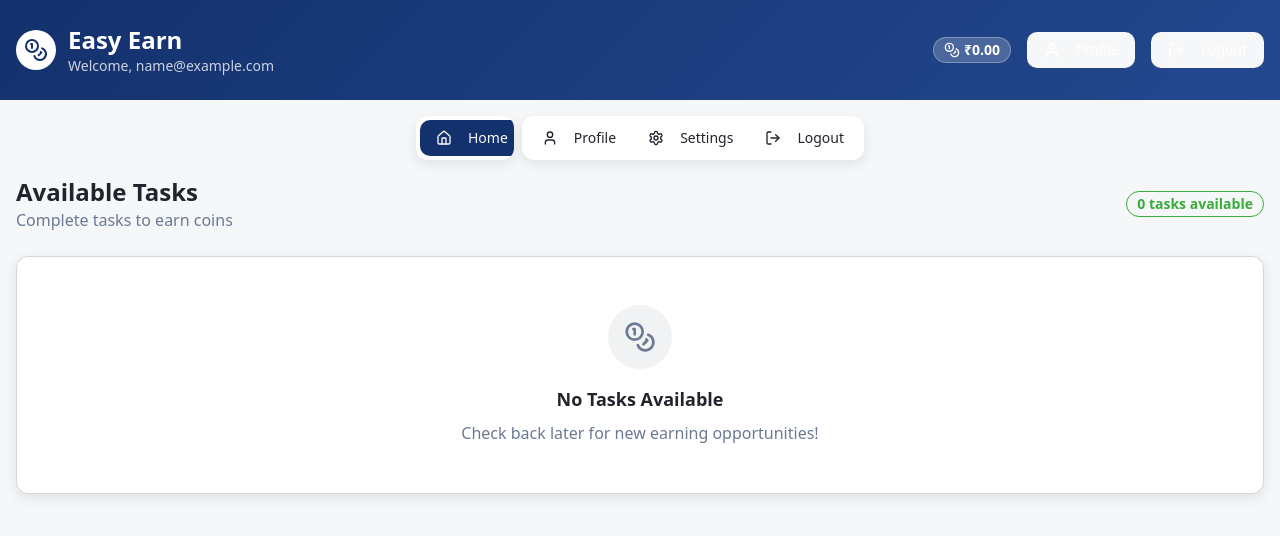
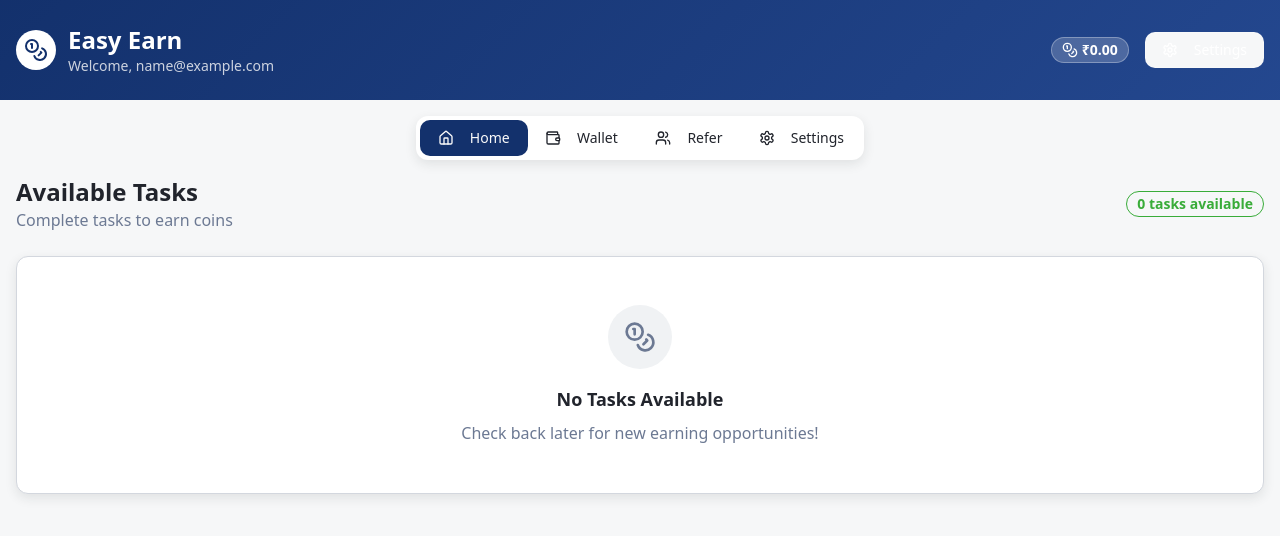
Before and after one commit to Ami1T/coin-quest-easy-earn, a React (Vite) app: page / in a window 1280 px wide. Both pictures are taken after typing "name@example.com", "Sample123" into the empty fields and a click on the button "Sign In". Shown: the top 536 px of the page. Built offline with nearby package versions, Linux system fonts and the light colour scheme.

Commit message:
Refactor navigation bar
Move profile and logout buttons to the settings dropdown in the navigation bar. Remove them from the header and main navigation.

```diff
--- a/src/components/ui/navigation.tsx
+++ b/src/components/ui/navigation.tsx
@@ -1,20 +1,18 @@
 
 import { Button } from "./button";
 import { cn } from "@/lib/utils";
-import { Home, Wallet, Users, User, LogOut, Settings } from "lucide-react";
+import { Home, Wallet, Users, Settings } from "lucide-react";
 
 interface NavigationProps {
   activeTab: "home" | "wallet" | "refer";
   onTabChange: (tab: "home" | "wallet" | "refer") => void;
-  onProfileClick: () => void;
-  onLogout: () => void;
   onSettingsClick: () => void;
   className?: string;
 }
 
-export function Navigation({ activeTab, onTabChange, onProfileClick, onLogout, onSettingsClick, className }: NavigationProps) {
+export function Navigation({ activeTab, onTabChange, onSettingsClick, className }: NavigationProps) {
   return (
-    <div className={cn("flex flex-col sm:flex-row gap-2", className)}>
+    <div className={cn("flex gap-2", className)}>
       {/* Main Navigation */}
       <nav className="flex bg-card rounded-lg p-1 shadow-card overflow-hidden flex-1">
         <Button
@@ -44,19 +42,6 @@ export function Navigation({ activeTab, onTabChange, onProfileClick, onLogout, o
           <Users className="w-3 h-3 sm:w-4 sm:h-4 mr-1 sm:mr-2" />
           <span className="hidden xs:inline sm:inline">Refer</span>
         </Button>
-      </nav>
-
-      {/* Action Buttons */}
-      <div className="flex bg-card rounded-lg p-1 shadow-card overflow-hidden">
-        <Button
-          variant="ghost"
-          onClick={onProfileClick}
-          className="transition-all duration-200 text-xs sm:text-sm px-2 sm:px-4"
-          size="sm"
-        >
-          <User className="w-3 h-3 sm:w-4 sm:h-4 mr-1 sm:mr-2" />
-          <span className="hidden xs:inline sm:inline">Profile</span>
-        </Button>
         <Button
           variant="ghost"
           onClick={onSettingsClick}
@@ -66,16 +51,7 @@ export function Navigation({ activeTab, onTabChange, onProfileClick, onLogout, o
           <Settings className="w-3 h-3 sm:w-4 sm:h-4 mr-1 sm:mr-2" />
           <span className="hidden xs:inline sm:inline">Settings</span>
         </Button>
-        <Button
-          variant="ghost"
-          onClick={onLogout}
-          className="transition-all duration-200 text-xs sm:text-sm px-2 sm:px-4"
-          size="sm"
-        >
-          <LogOut className="w-3 h-3 sm:w-4 sm:h-4 mr-1 sm:mr-2" />
-          <span className="hidden xs:inline sm:inline">Logout</span>
-        </Button>
-      </div>
+      </nav>
     </div>
   );
 }
--- /dev/null
+++ b/src/components/ui/settings-dropdown.tsx
@@ -0,0 +1,37 @@
+import { useState } from "react";
+import { Button } from "./button";
+import { DropdownMenu, DropdownMenuContent, DropdownMenuItem, DropdownMenuTrigger } from "./dropdown-menu";
+import { Settings, User, LogOut } from "lucide-react";
+
+interface SettingsDropdownProps {
+  onProfileClick: () => void;
+  onLogout: () => void;
+  className?: string;
+}
+
+export function SettingsDropdown({ onProfileClick, onLogout, className }: SettingsDropdownProps) {
+  return (
+    <DropdownMenu>
+      <DropdownMenuTrigger asChild>
+        <Button
+          variant="outline"
+          className={`border-white/20 text-white hover:bg-white/10 text-xs md:text-sm px-2 md:px-4 ${className}`}
+          size="sm"
+        >
+          <Settings className="w-3 h-3 md:w-4 md:h-4 mr-1 md:mr-2" />
+          <span className="hidden sm:inline">Settings</span>
+        </Button>
+      </DropdownMenuTrigger>
+      <DropdownMenuContent align="end" className="w-48">
+        <DropdownMenuItem onClick={onProfileClick} className="cursor-pointer">
+          <User className="w-4 h-4 mr-2" />
+          Profile
+        </DropdownMenuItem>
+        <DropdownMenuItem onClick={onLogout} className="cursor-pointer">
+          <LogOut className="w-4 h-4 mr-2" />
+          Logout
+        </DropdownMenuItem>
+      </DropdownMenuContent>
+    </DropdownMenu>
+  );
+}
--- a/src/pages/Index.tsx
+++ b/src/pages/Index.tsx
@@ -4,6 +4,7 @@ import { PublicDashboard } from "./PublicDashboard";
 import { AdminPanel } from "./AdminPanel";
 import { Navigation } from "@/components/ui/navigation";
 import { LoginNavigation } from "@/components/ui/login-navigation";
+import { SettingsDropdown } from "@/components/ui/settings-dropdown";
 import { WalletCard } from "@/components/dashboard/WalletCard";
 import { TaskCard } from "@/components/dashboard/TaskCard";
 import { ReferralSection } from "@/components/dashboard/ReferralSection";
@@ -394,24 +395,10 @@ const Index = () => {
                     <Coins className="w-3 h-3 md:w-4 md:h-4 mr-1" />
                     ₹{balanceInRupees.toFixed(2)}
                   </Badge>
-                  <Button
-                    variant="outline"
-                    onClick={() => setShowProfileModal(true)}
-                    className="border-white/20 text-white hover:bg-white/10 text-xs md:text-sm px-2 md:px-4"
-                    size="sm"
-                  >
-                    <User className="w-3 h-3 md:w-4 md:h-4 mr-1 md:mr-2" />
-                    <span className="hidden sm:inline">Profile</span>
-                  </Button>
-                  <Button
-                    variant="outline"
-                    onClick={handleLogout}
-                    className="border-white/20 text-white hover:bg-white/10 text-xs md:text-sm px-2 md:px-4"
-                    size="sm"
-                  >
-                    <LogOut className="w-3 h-3 md:w-4 md:h-4 mr-1 md:mr-2" />
-                    <span className="hidden sm:inline">Logout</span>
-                  </Button>
+                  <SettingsDropdown
+                    onProfileClick={() => setShowProfileModal(true)}
+                    onLogout={handleLogout}
+                  />
                 </div>
               </div>
             </div>
@@ -422,8 +409,6 @@ const Index = () => {
             <Navigation
               activeTab={userNavTab}
               onTabChange={setUserNavTab}
-              onProfileClick={() => setShowProfileModal(true)}
-              onLogout={handleLogout}
               onSettingsClick={() => {}} // Settings functionality can be added later
               className="max-w-full md:max-w-md mx-auto"
             />
```
